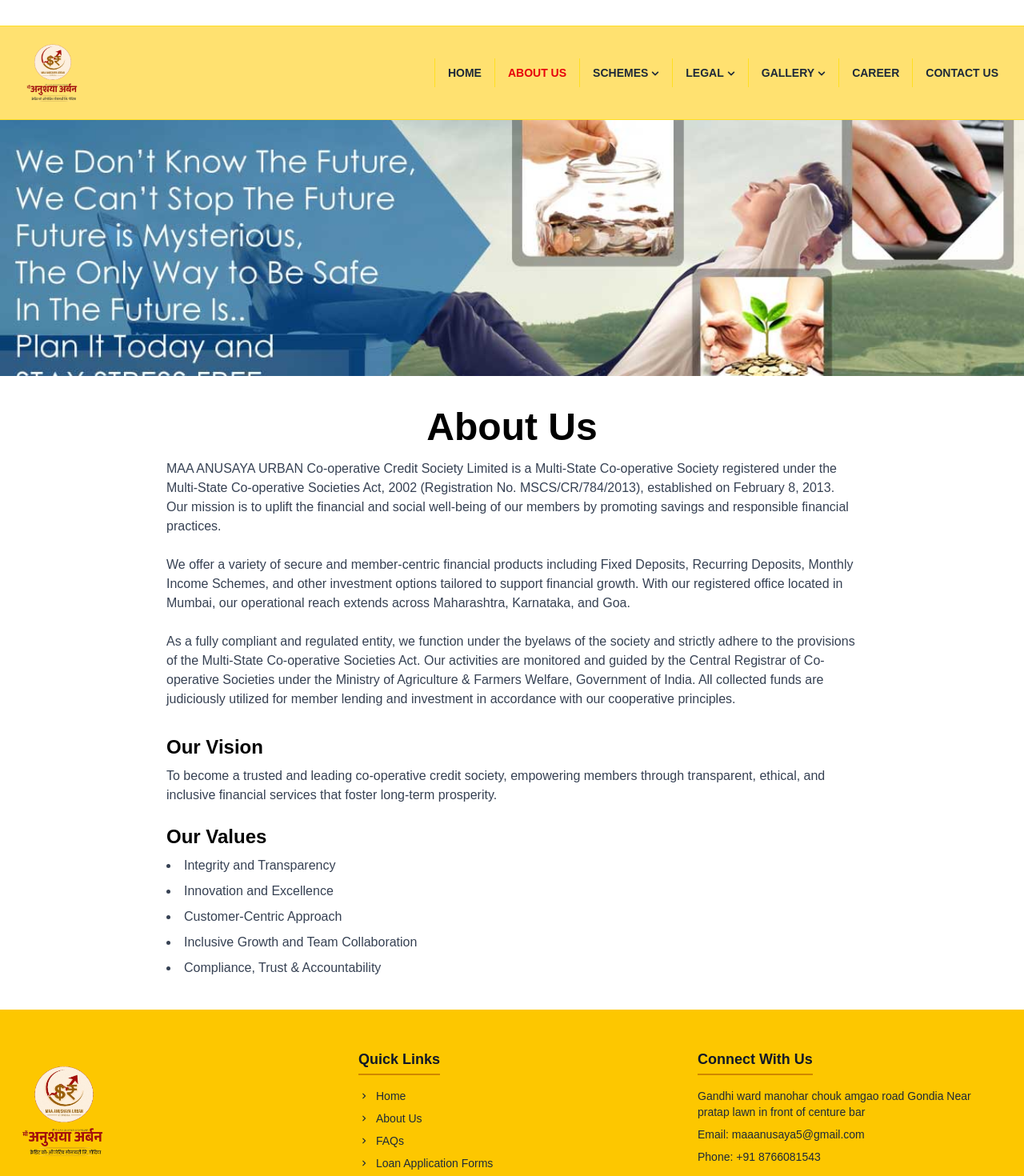
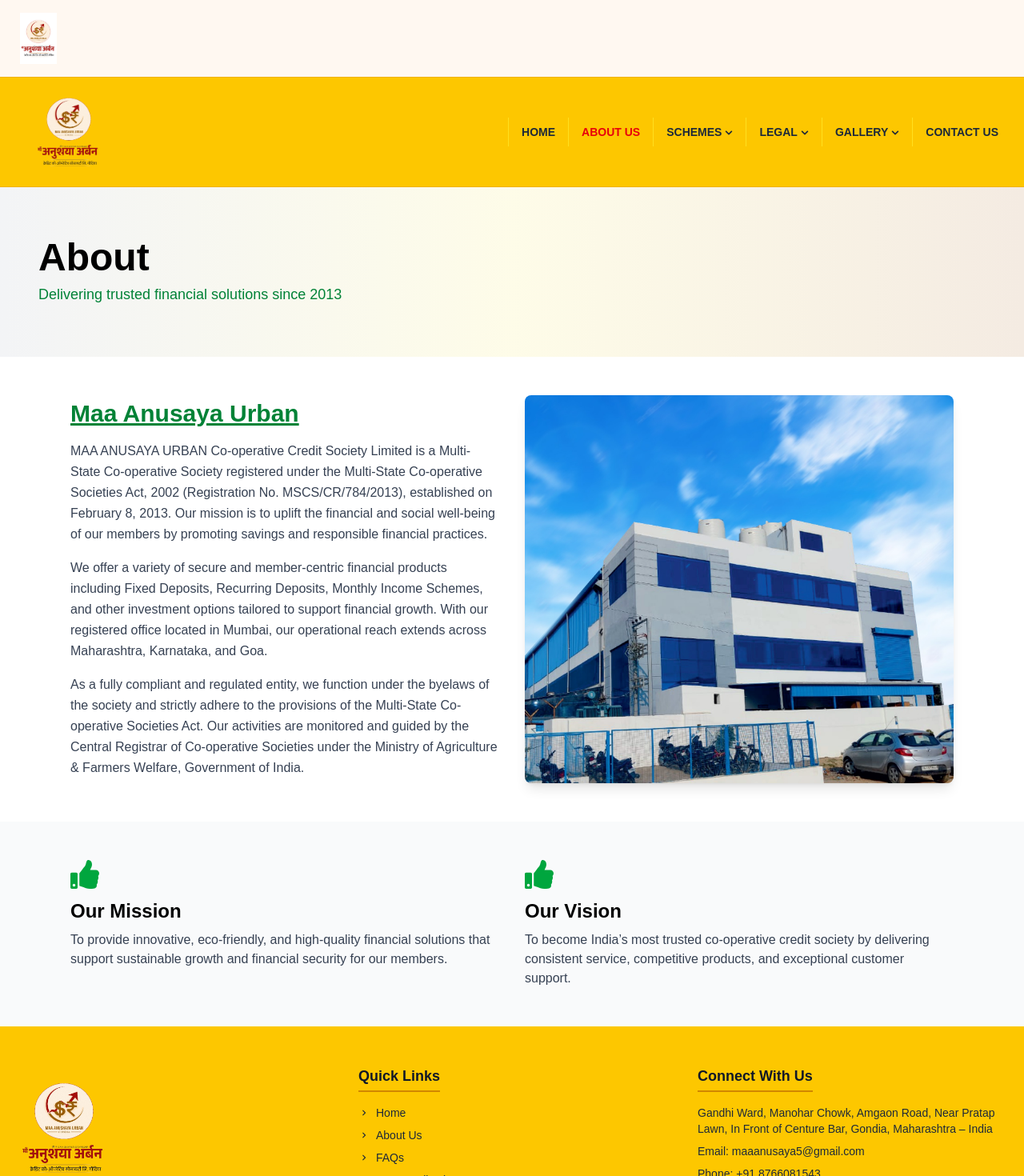
Before and after one commit to Github-codes24/Banking-Frontend-, a React app: page /about-us in a window 1280 px wide. Shown: the top 1470 px of the page at 80% size. Built offline with nearby package versions, Linux system fonts and the light colour scheme; the HTML template or start-up script is replaced by a standard one.

Commit message:
updation on career, about contact ,home

```diff
--- a/package.json
+++ b/package.json
@@ -10,6 +10,9 @@
     "preview": "vite preview"
   },
   "dependencies": {
+    "@fortawesome/fontawesome-svg-core": "^7.0.0",
+    "@fortawesome/free-solid-svg-icons": "^7.0.0",
+    "@fortawesome/react-fontawesome": "^3.0.1",
     "@tailwindcss/vite": "^4.1.11",
     "axios": "^1.11.0",
     "install": "^0.13.0",
--- a/src/component/AboutUs.jsx
+++ b/src/component/AboutUs.jsx
@@ -1,44 +1,84 @@
 import React from "react";
+import { FaThumbsUp } from "react-icons/fa";
+import about from "../assets/About Image.jpg";
 
 const AboutUs = () => {
   return (
-    <div className="">
-      {/* Header Image - Full Width */}
-      <div className="w-full">
-        <img
-          src="/slider-2.jpg"
-          alt="About Us Header"
-          className="w-full h-80 object-cover"
-        />
+    <div>
+      {/* Top Section with Gradient */}
+      <div className=" p-12 bg-gradient-to-r from-gray-100 via-yellow-50 to-[#f4ebe2] py-16 text-left">
+        <h2 className="text-4xl md:text-5xl font-bold text-black">About</h2>
+        <p className="text-green-700 mt-2 text-lg">
+          Delivering trusted financial solutions since 2013
+        </p>
       </div>
 
-      {/* Content Section - Centered */}
-      <div className="max-w-4xl mx-auto px-4 py-10">
-        {/* About Us */}
-        <h2 className="text-5xl font-bold mb-4 text-center">About Us</h2>
-        <p className="text-gray-700 mb-8 ">
-          MAA ANUSAYA URBAN Co-operative Credit Society Limited is a Multi-State Co-operative Society registered under the Multi-State Co-operative Societies Act, 2002 (Registration No. MSCS/CR/784/2013), established on February 8, 2013. Our mission is to uplift the financial and social well-being of our members by promoting savings and responsible financial practices.
-          <br /><br />
-          We offer a variety of secure and member-centric financial products including Fixed Deposits, Recurring Deposits, Monthly Income Schemes, and other investment options tailored to support financial growth. With our registered office located in Mumbai, our operational reach extends across Maharashtra, Karnataka, and Goa.
-          <br /><br />
-          As a fully compliant and regulated entity, we function under the byelaws of the society and strictly adhere to the provisions of the Multi-State Co-operative Societies Act. Our activities are monitored and guided by the Central Registrar of Co-operative Societies under the Ministry of Agriculture & Farmers Welfare, Government of India. All collected funds are judiciously utilized for member lending and investment in accordance with our cooperative principles.
-        </p>
+      {/* About Section */}
+      <div className="max-w-6xl mx-auto px-6 py-12 grid md:grid-cols-2 gap-8 items-center">
+        {/* Left Content */}
+        <div>
+          <h2 className="text-3xl font-bold mb-4">
+            <span className="text-green-700 underline">Maa Anusaya Urban</span>
+          </h2>
+          <p className="text-gray-700 leading-relaxed mb-4">
+            MAA ANUSAYA URBAN Co-operative Credit Society Limited is a
+            Multi-State Co-operative Society registered under the Multi-State
+            Co-operative Societies Act, 2002 (Registration No.
+            MSCS/CR/784/2013), established on February 8, 2013. Our mission is
+            to uplift the financial and social well-being of our members by
+            promoting savings and responsible financial practices.
+          </p>
+          <p className="text-gray-700 leading-relaxed mb-4">
+            We offer a variety of secure and member-centric financial products
+            including Fixed Deposits, Recurring Deposits, Monthly Income
+            Schemes, and other investment options tailored to support financial
+            growth. With our registered office located in Mumbai, our
+            operational reach extends across Maharashtra, Karnataka, and Goa.
+          </p>
+          <p className="text-gray-700 leading-relaxed">
+            As a fully compliant and regulated entity, we function under the
+            byelaws of the society and strictly adhere to the provisions of the
+            Multi-State Co-operative Societies Act. Our activities are monitored
+            and guided by the Central Registrar of Co-operative Societies under
+            the Ministry of Agriculture & Farmers Welfare, Government of India.
+          </p>
+        </div>
 
-        {/* Our Vision */}
-        <h3 className="text-2xl font-semibold mb-2">Our Vision</h3>
-        <p className="text-gray-700 mb-6">
-          To become a trusted and leading co-operative credit society, empowering members through transparent, ethical, and inclusive financial services that foster long-term prosperity.
-        </p>
+        {/* Right Image */}
+        <div>
+          <img
+            src={about} // <-- replace with your image
+            alt="Office"
+            className="rounded-lg shadow-lg w-full object-cover"
+          />
+        </div>
+      </div>
 
-        {/* Our Values */}
-        <h3 className="text-2xl font-semibold mb-2">Our Values</h3>
-        <ul className="list-disc list-inside text-gray-700 space-y-2">
-          <li>Integrity and Transparency</li>
-          <li>Innovation and Excellence</li>
-          <li>Customer-Centric Approach</li>
-          <li>Inclusive Growth and Team Collaboration</li>
-          <li>Compliance, Trust & Accountability</li>
-        </ul>
+      {/* Mission & Vision Section */}
+      <div className="bg-gray-50 py-12">
+        <div className="max-w-6xl mx-auto px-6 grid md:grid-cols-2 gap-8 text-center md:text-left">
+          {/* Mission */}
+          <div>
+            <FaThumbsUp className="text-green-600 text-4xl mx-auto md:mx-0 mb-3" />
+            <h3 className="text-2xl font-semibold mb-2">Our Mission</h3>
+            <p className="text-gray-700">
+              To provide innovative, eco-friendly, and high-quality financial
+              solutions that support sustainable growth and financial security
+              for our members.
+            </p>
+          </div>
+
+          {/* Vision */}
+          <div>
+            <FaThumbsUp className="text-green-600 text-4xl mx-auto md:mx-0 mb-3" />
+            <h3 className="text-2xl font-semibold mb-2">Our Vision</h3>
+            <p className="text-gray-700">
+              To become India’s most trusted co-operative credit society by
+              delivering consistent service, competitive products, and
+              exceptional customer support.
+            </p>
+          </div>
+        </div>
       </div>
     </div>
   );
--- a/src/component/ContactUs.jsx
+++ b/src/component/ContactUs.jsx
@@ -1,48 +1,118 @@
-import React from "react";
+import React, { useEffect } from "react";
+import {
+  faEnvelope,
+  faLocationDot,
+  faPhone,
+} from "@fortawesome/free-solid-svg-icons";
+import { FontAwesomeIcon } from "@fortawesome/react-fontawesome";
 
-const ContactUs = () => {
+function ContactUs() {
+  useEffect(() => {
+    document.title = "Jain Trade Links | Contact";
+  }, []);
+
   return (
-    <div className="max-w-6xl mx-auto px-4 py-10">
-      <h1 className="text-3xl font-bold text-center mb-10 pb-2">
-        Contact Us
-      </h1>
+    <div className="bg-[#f7f9fc] text-gray-700 font-sans">
+      {/* Banner */}
+      <div className="h-64 md:h-80 bg-gradient-to-r from-[#E8DACD] to-[#f7c948] flex items-center px-6 md:px-12 lg:px-32">
+        <div className="text-black">
+          <h1 className="text-3xl md:text-5xl lg:text-[4rem] font-bold">
+            Get in Touch
+          </h1>
+          <p className="text-[#6c9055f5] text-base md:text-lg mt-2">
+            We're here to assist you with all your banking queries
+          </p>
+        </div>
+      </div>
 
-      <div className="grid grid-cols-1 md:grid-cols-2 gap-8">
-        {/* Left Side - Contact Info */}
-        <div className="space-y-6">
-          <div>
-            <h2 className="text-xl font-semibold">Office Address</h2>
-            <p>
-              Ghandhi ward<br />
-             Manihar Chowk,<br />
-             Gondiya
+      {/* Content */}
+      <div className="flex flex-col md:flex-row justify-center gap-10 py-16 px-4">
+        {/* Left: Contact Info */}
+        <div className="flex-1 max-w-md space-y-4 mx-auto">
+          <h2 className="text-[#6c9055f5] font-medium text-2xl md:text-4xl mb-6 text-left">
+            Contact Information
+          </h2>
+
+          <div className="space-y-4">
+            <p className="flex items-start gap-2">
+              <span className="w-6 flex justify-center">
+                <FontAwesomeIcon icon={faLocationDot} className="text-base" />
+              </span>
+              <span>
+                Gandhi Ward, Manohar Chowk, Amgaon Road, Near Pratap Lawn, In
+                Front of Centure Bar, Gondia, Maharashtra – India
+              </span>
+            </p>
+            <p className="flex items-start gap-2">
+              <span className="w-6 flex justify-center">
+                <FontAwesomeIcon icon={faPhone} className="text-base" />
+              </span>
+              <span>+91 8766081543</span>
+            </p>
+            <p className="flex items-start gap-2">
+              <span className="w-6 flex justify-center">
+                <FontAwesomeIcon icon={faEnvelope} className="text-base" />
+              </span>
+              <span>maaanusaya5@gmail.com</span>
             </p>
           </div>
 
-          <div>
-            <h2 className="text-xl font-semibold">Email</h2>
-            <p className="text-blue-600 underline">contact@bagherwalsamaj.org</p>
-          </div>
-
-          <div>
-            <h2 className="text-xl font-semibold">Contact Number</h2>
-            <p>+91 9876543210</p>
+          {/* Map */}
+          <div style={{ width: "100%", height: "400px" }}>
+            <iframe
+              src="https://www.google.com/maps/embed?pb=!1m17!1m12!1m3!1d3713.369127214954!2d80.19626877526842!3d21.454028380303868!2m3!1f0!2f0!3f0!3m2!1i1024!2i768!4f13.1!3m2!1m1!2zMjHCsDI3JzE0LjUiTiA4MMKwMTEnNTUuOCJF!5e0!3m2!1sen!2sin!4v1756470404001!5m2!1sen!2sin"
+              width="100%"
+              height="100%"
+              style={{ border: 0 }}
+              allowFullScreen
+              loading="lazy"
+              referrerPolicy="no-referrer-when-downgrade"
+            ></iframe>
           </div>
         </div>
 
-        {/* Right Side - Google Map */}
-        <div className="w-full h-[300px]">
-          <iframe
-            title="Bagherwal Samaj Location"
-            className="w-full h-full border rounded"
-            src="https://www.google.com/maps/embed?pb=!1m18!1m12!1m3!1d3560.7595449871914!2d75.7885!3d26.9124!2m3!1f0!2f0!3f0!3m2!1i1024!2i768!4f13.1!3m3!1m2!1s0x396db5d8e218ad07%3A0x1b53f31c08e5bfe3!2sJaipur%2C%20Rajasthan!5e0!3m2!1sen!2sin!4v1691423442800!5m2!1sen!2sin"
-            allowFullScreen=""
-            loading="lazy"
-          ></iframe>
+        {/* Right: Contact Form */}
+        <div className="flex-1 max-w-lg bg-white p-6 md:p-8 shadow-md mx-auto">
+          <h2 className="text-[#6c9055f5] font-medium text-2xl md:text-4xl mb-6 text-left">
+            Send us a Message
+          </h2>
+          <form className="flex flex-col space-y-4">
+            <input
+              type="text"
+              placeholder="Full Name"
+              className="border border-gray-300 px-4 py-3 focus:outline-none focus:ring-2 focus:ring-[#6c9055f5]"
+            />
+            <input
+              type="email"
+              placeholder="Email Address"
+              className="border border-gray-300 px-4 py-3 focus:outline-none focus:ring-2 focus:ring-[#6c9055f5]"
+            />
+            <input
+              type="tel"
+              placeholder="Phone Number"
+              className="border border-gray-300 px-4 py-3 focus:outline-none focus:ring-2 focus:ring-[#6c9055f5]"
+            />
+            <input
+              type="text"
+              placeholder="Subject"
+              className="border border-gray-300 px-4 py-3 focus:outline-none focus:ring-2 focus:ring-[#6c9055f5]"
+            />
+            <textarea
+              placeholder="Your Message..."
+              rows="5"
+              className="border border-gray-300 px-4 py-3 focus:outline-none focus:ring-2 focus:ring-[#6c9055f5]"
+            ></textarea>
+            <button
+              type="button"
+              className="px-6 py-3 bg-[#6c9055f5] text-white hover:bg-[#687b5b] transition w-fit mx-auto"
+            >
+              Send Message
+            </button>
+          </form>
         </div>
       </div>
     </div>
   );
-};
+}
 
 export default ContactUs;
--- a/src/component/Footer.jsx
+++ b/src/component/Footer.jsx
@@ -61,8 +61,8 @@
             Connect With Us
           </h2>
           <p className="text-sm mb-2 ">
-            Gandhi ward manohar chouk amgao road Gondia Near pratap lawn in
-            front of centure bar
+            Gandhi Ward, Manohar Chowk, Amgaon Road, Near Pratap Lawn, In Front
+            of Centure Bar, Gondia, Maharashtra – India
           </p>
           <p className="text-sm mb-2">Email: maaanusaya5@gmail.com</p>
           <p className="text-sm mb-4">Phone: +91 8766081543</p>
--- a/src/component/Header.jsx
+++ b/src/component/Header.jsx
@@ -4,13 +4,13 @@
 
 const Header = () => {
   return (
-    <div className="  text-left py-4 px-4">
-      {/* <img
+    <div className="bg-[#fff8f1] text-left py-4 px-4">
+      <img
         src={logo}
         alt="Logo"
-        style={{ height: "120px", width: "120px" }}
-        className="w-40 h-25 md:w-16 md:h-16 object-contain"
-      /> */}
+
+        className="w-25 h-25 md:w-16 md:h-16 object-contain"
+      />
     </div>
   );
 };
--- a/src/component/HomeAbout.jsx
+++ b/src/component/HomeAbout.jsx
@@ -1,22 +1,29 @@
-import React from 'react';
+import React, { useState } from "react";
 
-const HomeAbout = () => {
+const WelcomeSection = () => {
+  const [expanded, setExpanded] = useState(false);
+
+  const shortText =
+    "Lorem ipsum, dolor sit amet consectetur adipisicing elit. Explicabo odit ea, sit, quae eum deleniti odio quo vero eos dolorem totam dignissimos ratione mollitia ducimus. Fugiat, adipisci? Quasi recusandae modi doloremque enim reprehenderit necessitatibus. Harum sint in sapiente fugit accusantium cumque nam ex! Beatae, iure officiis....";
+  const fullText =
+    "Quibusdam ab eligendi tempore est facilis itaque neque voluptate vitae exercitationem? Labore cum, odit eaque nisi quam sint! Nemo tenetur eius minus? Necessitatibus sunt quasi mollitia, consequuntur molestias unde aspernatur facilis tempora fugit incidunt illum alias rerum modi maiores obcaecati iusto. Eius et cum saepe voluptas quibusdam. Rem aspernatur consequatur, voluptas, officiis magnam sequi reiciendis enim saepe nulla delectus quae quas quasi dicta dolorem voluptatum! Iusto enim fugiat debitis commodi saepe dolore ut adipisci atque quidem ad doloremque mollitia dicta, odit explicabo ducimus deserunt non facere ipsa quos. Ea ut, veniam consequuntur sequi excepturi impedit est ad saepe quos commodi omnis vero rerum nesciunt voluptatibus, voluptas placeat consequatur dignissimos libero corrupti officia. Animi, ex voluptatem dicta repudiandae sequi placeat sit eveniet eius aspernatur quidem distinctio ipsa eaque eligendi minus beatae, assumenda similique excepturi natus asperiores minima! Voluptate, voluptatibus magni et nam animi, quisquam ipsa reiciendis tempore cum aliquid tenetur aut illo omnis error blanditiis?";
+
   return (
-    <div className="max-w-4xl mx-auto px-4 py-8 text-center">
+    <div className="max-w-4xl mx-auto px-10 py-10 text-center  ">
       <h2 className="text-2xl md:text-3xl font-bold text-red-600 mb-4">
         Welcome To Maa Anusaya Urban
       </h2>
       <p className="text-gray-700 leading-relaxed text-justify">
-        Lorem ipsum, dolor sit amet consectetur adipisicing elit. Explicabo odit ea, sit, quae eum deleniti odio quo vero eos dolorem totam dignissimos ratione mollitia ducimus. Fugiat, adipisci? Quasi recusandae modi doloremque enim reprehenderit necessitatibus. Harum sint in sapiente fugit accusantium cumque nam ex! Beatae, iure officiis. Quibusdam ab eligendi tempore est facilis itaque neque voluptate vitae exercitationem? Labore cum, odit eaque nisi quam sint! Nemo tenetur eius minus? Necessitatibus sunt quasi mollitia, consequuntur molestias unde aspernatur facilis tempora fugit incidunt illum alias rerum modi maiores obcaecati iusto. Eius et cum saepe voluptas quibusdam. Rem aspernatur consequatur, voluptas, officiis magnam sequi reiciendis enim saepe nulla delectus quae quas quasi dicta dolorem voluptatum! Iusto enim fugiat debitis commodi saepe dolore ut adipisci atque quidem ad doloremque mollitia dicta, odit explicabo ducimus deserunt non facere ipsa quos. Ea ut, veniam consequuntur sequi excepturi impedit est ad saepe quos commodi omnis vero rerum nesciunt voluptatibus, voluptas placeat consequatur dignissimos libero corrupti officia. Animi, ex voluptatem dicta repudiandae sequi placeat sit eveniet eius aspernatur quidem distinctio ipsa eaque eligendi minus beatae, assumenda similique excepturi natus asperiores minima! Voluptate, voluptatibus magni et nam animi, quisquam ipsa reiciendis tempore cum aliquid tenetur aut illo omnis error blanditiis?
+        {expanded ? fullText : shortText}
       </p>
-        <button
-
-        className="mt-4 px-4 py-2  text-blue-400 text-sm rounded  transition"
+      <button
+        onClick={() => setExpanded(!expanded)}
+        className="mt-6 px-6 py-2 bg-red-600 text-white text-sm rounded-full shadow-md hover:bg-red-700 transition"
       >
-      Read More..
+        {expanded ? "Read Less" : "Read More"}
       </button>
     </div>
   );
 };
 
-export default HomeAbout;
+export default WelcomeSection;
--- a/src/component/Navbar.jsx
+++ b/src/component/Navbar.jsx
@@ -39,7 +39,7 @@
       isDropdown: true,
       key: "gallery",
     },
-    { name: "CAREER", path: "/careers" },
+
     { name: "CONTACT US", path: "/contact" },
   ];
 
@@ -58,7 +58,7 @@
   };
 
   const renderDropdown = (items) => (
-    <ul className="pl-4 md:absolute md:left-0 md:top-full md:w-56 bg-white md:shadow-md border border-yellow-300 z-50">
+    <ul className="pl-4 md:absolute md:left-0 md:top-full md:w-56 bg-white md:shadow-md border border-yellow-400 z-50">
       {items.map((sub, idx) => (
         <li key={idx} className="px-4 py-2 text-gray-700 hover:bg-yellow-50">
           <Link to={sub.path}>{sub.name}</Link>
@@ -68,14 +68,14 @@
   );
 
   return (
-    <div className="bg-[#ffe170] border-t border-b border-yellow-300 relative z-50">
+    <div className="bg-yellow-400 border-t border-b border-yellow-500 relative z-50">
       {/* Top bar with Logo + Menu */}
       <div className="flex justify-between items-center px-4 py-2">
         {/* Logo */}
         <img
           src={logo}
           alt="Logo"
-          style={{ height: "100px", width: "100px"  }} // adjust as needed
+          style={{ height: "120px", width: "140px" }} // adjust as needed
           className="object-contain"
         />
 
```
Also changed, not shown: src/assets/About Image.jpg (added), 1 other file (tests, documents, lock files or other folders).
